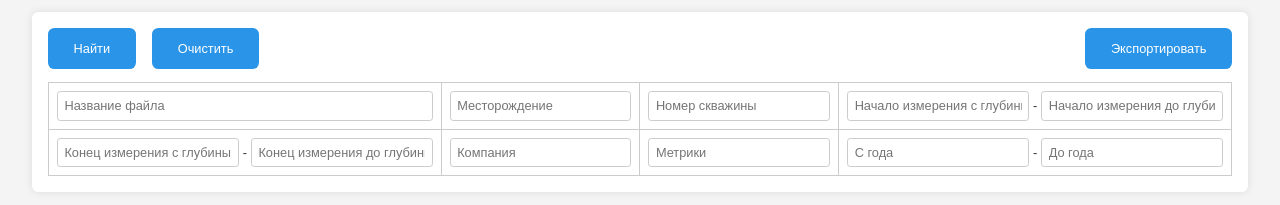
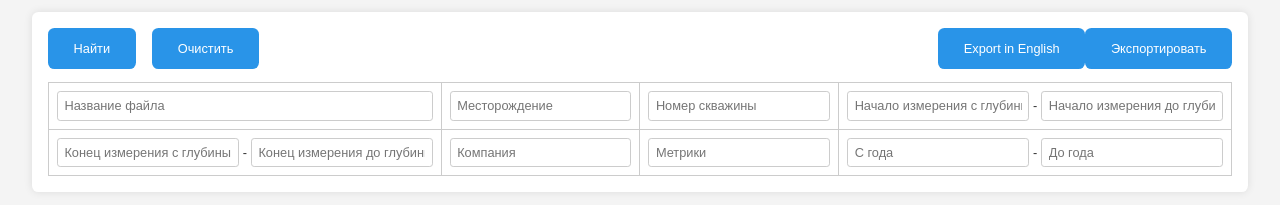
Before and after one commit to r-kulik/gis_plus, a Django app: page /export/ in a window 1280 px wide. Shown: the part 122-327 px from the top of the page. Run offline with Django 5.2, Linux system fonts and the light colour scheme; some libraries are stand-ins or nearby versions; grey boxes are pictures that could not be loaded.

Commit message:
Added export In English Button

```diff
--- a/gis_app/templates/export.html
+++ b/gis_app/templates/export.html
@@ -53,6 +53,7 @@
                 <button class="search-button" id="clearButton">Очистить</button>
             </a>
             <button class="export-button" id="exportButton">Экспортировать</button>
+            <button class="export-button" id="exportEnglishButton">Export in English</button>
 
             <table>
                 <tr>
--- a/gis_app/views.py
+++ b/gis_app/views.py
@@ -317,11 +317,14 @@ def save_to_database(request):
     return JsonResponse({'error': 'Invalid request'}, status=400)
 
 
+
+
 @csrf_exempt
 def downloadFiles(request):
     if request.method == 'POST':
         print(request.POST)
         selected_files = request.POST.getlist('files[]')
+        in_english = request.POST.get('in_english', False)  # Check if the request is for English translation
         print(f"selected_files = {selected_files}")
         zip_filename = 'exported_files.zip'
         temp_zip = zipfile.ZipFile(zip_filename, 'w')
@@ -342,6 +345,10 @@ def downloadFiles(request):
                         original_name = f"{base}_{name_counter[original_name]}{ext}"
                     else:
                         name_counter[original_name] = 0
+
+                    if in_english:
+                        processer = SuperLas()
+                        file_path = processer.translate(file_path)  # Translate the file path if in_english is True
 
                     temp_zip.write(file_path, original_name)
                 else:
--- a/static/export_scripts.js
+++ b/static/export_scripts.js
@@ -91,6 +91,48 @@ function exportSelectedFiles() {
 }
 
 
+function exportSelectedFilesInEnglish() {
+    let selectedFiles = [];
+
+    // Gather all selected file IDs
+    $('#fileTable tbody input:checked').each(function() {
+        selectedFiles.push($(this).closest('tr').find('td:nth-child(2)').text());
+    });
+
+    if (selectedFiles.length === 0) {
+        alert('Не выбрано ни одного файла для сохранения');
+        return;
+    }
+
+    console.log(selectedFiles)
+
+    // Send the selected file IDs to the server with in_english parameter set to True
+    $.ajax({
+        url: '/downloadFiles/',
+        type: 'POST',
+        data: {
+            files: selectedFiles,
+            in_english: true,  // Set in_english to True
+            csrfmiddlewaretoken: $('input[name=csrfmiddlewaretoken]').val() // Include CSRF token if using Django CSRF protection
+        },
+        xhrFields: {
+            responseType: 'blob' // Set the response type to blob
+        },
+        success: function(response) {
+            // Create a download link for the zip file
+            let downloadLink = document.createElement('a');
+            downloadLink.href = URL.createObjectURL(response);
+            downloadLink.download = 'exported_files_english.zip';
+            document.body.appendChild(downloadLink);
+            downloadLink.click();
+            document.body.removeChild(downloadLink);
+        },
+        error: function(xhr, status, error) {
+            console.error('Export Error: ' + status + error);
+        }
+    });
+}
+
 
 function makeImageDragable(){
     let image = document.getElementById('zoomable-image');
@@ -142,6 +184,7 @@ $(document).ready(
         console.log(typeof $.tmpl); // Check if $.tmpl is defined
         $('#searchButton').on('click', sendRequestToGetFiles);
         $('#exportButton').on('click', exportSelectedFiles);
+        $('#exportEnglishButton').on('click', exportSelectedFilesInEnglish);
 
         // // Add click event listener to table rows
         // $('#fileTable tbody').on('click', 'tr', function() {
```
